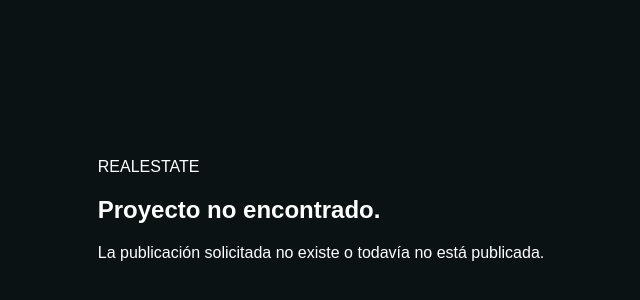
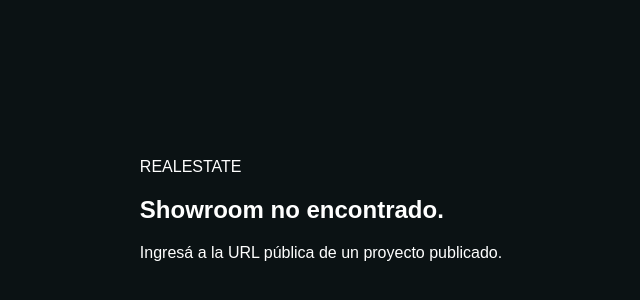
Before and after one commit to lautiluna122-commits/REALESTATE, a React (Vite) app: page / in a window 1280 px wide. Shown: the part 190-490 px from the top of the page, without its empty margins (319-959 px from the left). Built offline with nearby package versions, Linux system fonts and the light colour scheme; no server answers; a web font is replaced by a local one.

Commit message:
fix: require explicit public showroom slugs

```diff
--- a/src/App.jsx
+++ b/src/App.jsx
@@ -52,6 +52,6 @@ export default function App() {
   if (path === '/admin' || path.startsWith('/admin/')) return <AdminPortal />;
   if (path === '/platform' || path.startsWith('/platform/')) return <AdminPortal platform />;
   const match = path.match(/^\/proyecto\/([^/]+)\/?$/);
-  const publicSlug = match?.[1] ?? 'ocean-mansions';
-  return <PublicShowroom publicSlug={publicSlug} />;
+  if (!match) return <main style={{minHeight:'100vh',display:'grid',placeItems:'center',padding:32,background:'#0b1214',color:'#fff',fontFamily:'Arial,sans-serif'}}><section><p>REALESTATE</p><h1>Showroom no encontrado.</h1><p>Ingresá a la URL pública de un proyecto publicado.</p></section></main>;
+  return <PublicShowroom publicSlug={match[1]} />;
 }
```
